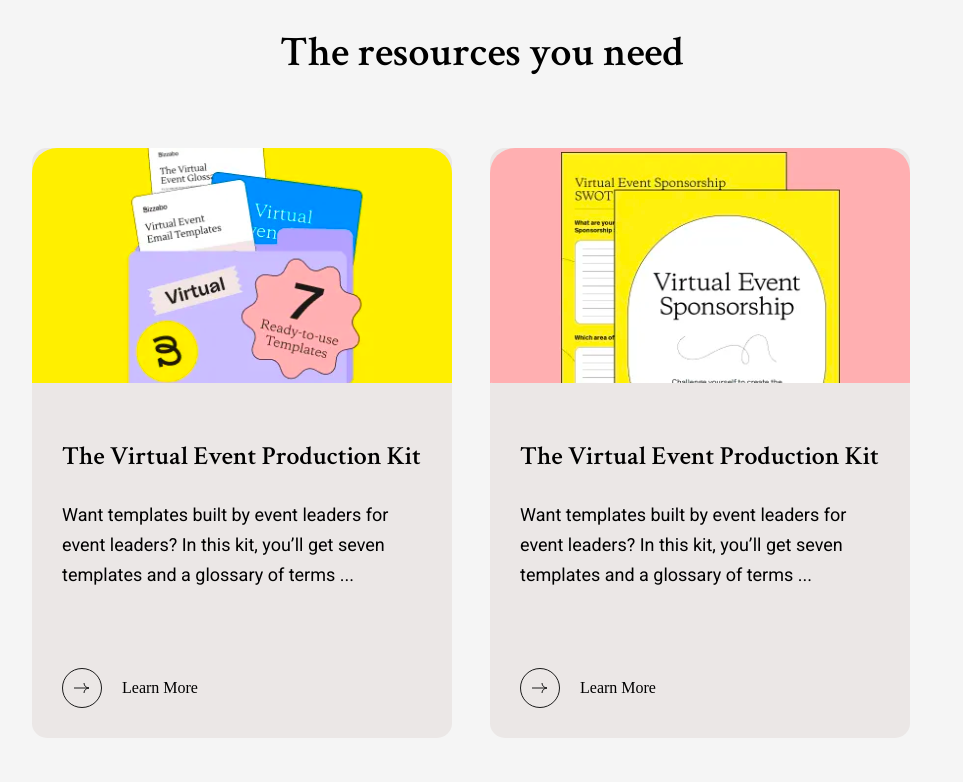
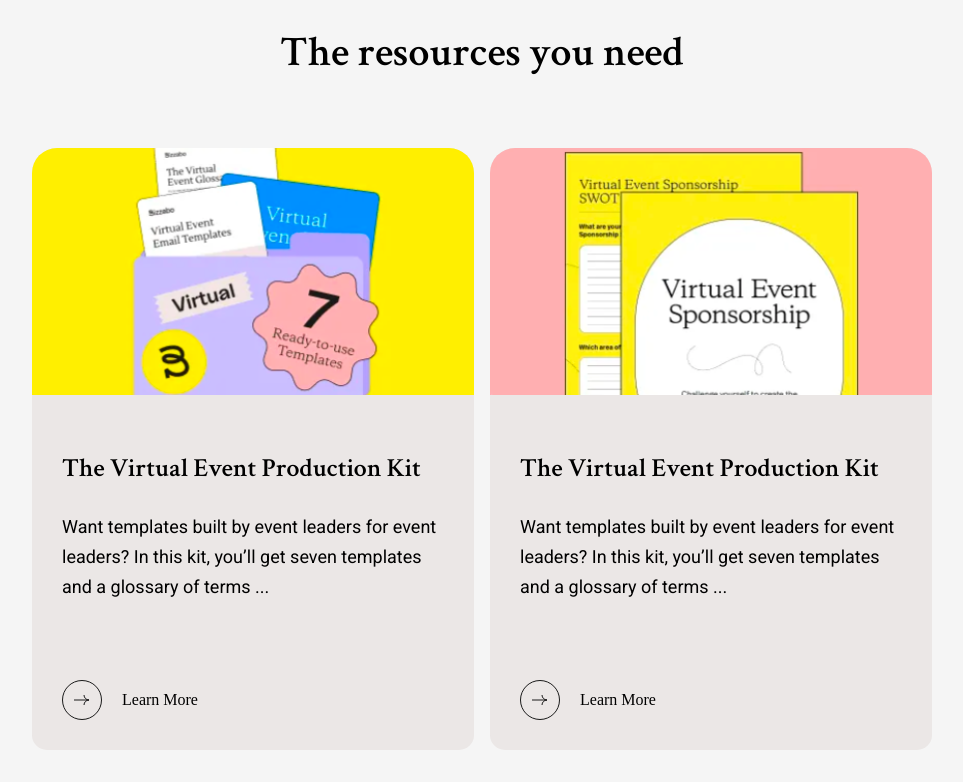
Before and after one commit to Sprof22/learn-next-code, a Next.js app in the folder challenge/: page / in a window 1280 px wide. Shown: the top 782 px of the page, without its empty margins (158-1121 px from the left). Built offline with nearby package versions, Linux system fonts and the light colour scheme.

Commit message:
border-radius

```diff
--- a/challenge/pages/index.js
+++ b/challenge/pages/index.js
@@ -62,19 +62,20 @@ const ItemCard = styled.div`
   flex-direction: column;
   align-items: flex-start;
   justify-content: stretch;
-  width: 420px;
   margin-bottom: 30px;
   border-radius: 15px;
+
+  border-top-left-radius: 25px;
+    border-top-right-radius: 25px;
+    overflow: hidden;
   > p {
     font-size: 18px;
     padding: 29px;
   }
 
-  > img {
-    border-top-left-radius: 25px;
-    border-top-right-radius: 25px;
-  }
-
+ > img {
+  width: 100%;
+ }
   > div {
     padding: 30px;
   }
@@ -121,11 +122,11 @@ const ItemCard = styled.div`
     }
   } */
   }
-  @media (max-width: 450px) {
+  @media (max-width: 992px) {
     display: flex;
-    width: auto;
+    max-width: 350px;
     height: auto;
-    margin: 10px;
+    margin: 20px;
     flex-direction: column;
     align-items: flex-start;
     justify-content: stretch;
@@ -133,8 +134,6 @@ const ItemCard = styled.div`
     border-radius: 15px;
 
     > img {
-      border-top-left-radius: 25px;
-      border-top-right-radius: 25px;
       width: 100%;
     }
     > div {
```
